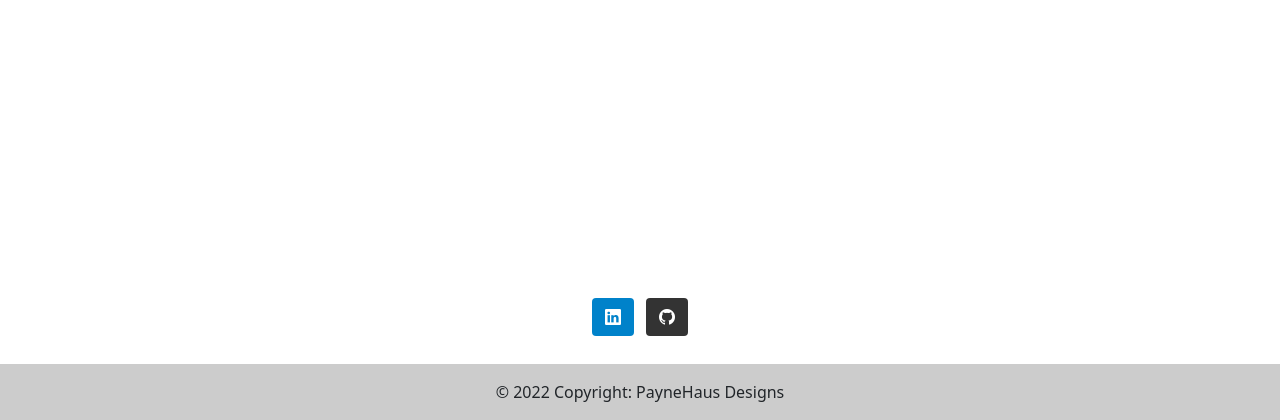
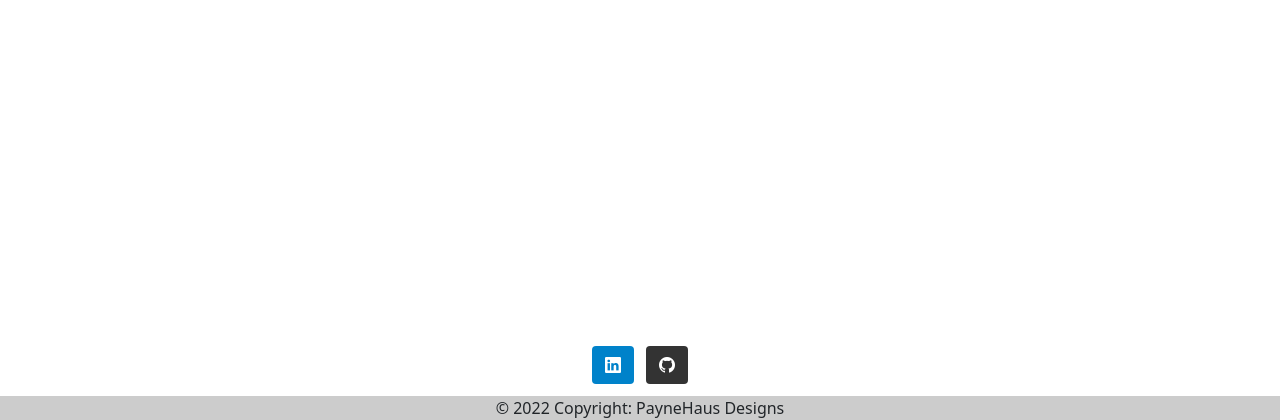
Before and after one commit to Lupercal13/my-first-blog, a Django app: page /drafts/ in a window 1280 px wide. Shown: the part 380-800 px from the top of the page. Run offline with Django 3.2, Linux system fonts and the light colour scheme; the visitor is signed in with stand-in values (Sample User, id 1); data that the repository does not hold is empty.

Commit message:
fixed problems with footer css and html

```diff
--- a/blog/static/css/blog.css
+++ b/blog/static/css/blog.css
@@ -83,4 +83,5 @@ h4 {
     width: 100%;
     text-align: center;
     font: black;
+    background-color: #FFFFFF;
 }
--- a/blog/templates/blog/base.html
+++ b/blog/templates/blog/base.html
@@ -31,9 +31,9 @@
     </body>
     <div class="footer" >
         <!-- Grid container -->
-        <div class="container-fluid p-4 pb-0">
+        <div class="container-fluid p-0 pb-0">
           <!-- Section: Social media -->
-          <section class="mb-4">
+          <section class="mb-2">
             <!-- Facebook -->
             {% comment %} <a
               class="btn text-white btn-floating m-1"
@@ -92,7 +92,7 @@
         <!-- Grid container -->
 
         <!-- Copyright -->
-        <div class="text-center p-3" style="background-color: rgba(0, 0, 0, 0.2);">
+        <div class="text-center " style="background-color: rgba(0, 0, 0, 0.2);">
           © 2022 Copyright: PayneHaus Designs
         </div>
         <!-- Copyright -->
```
